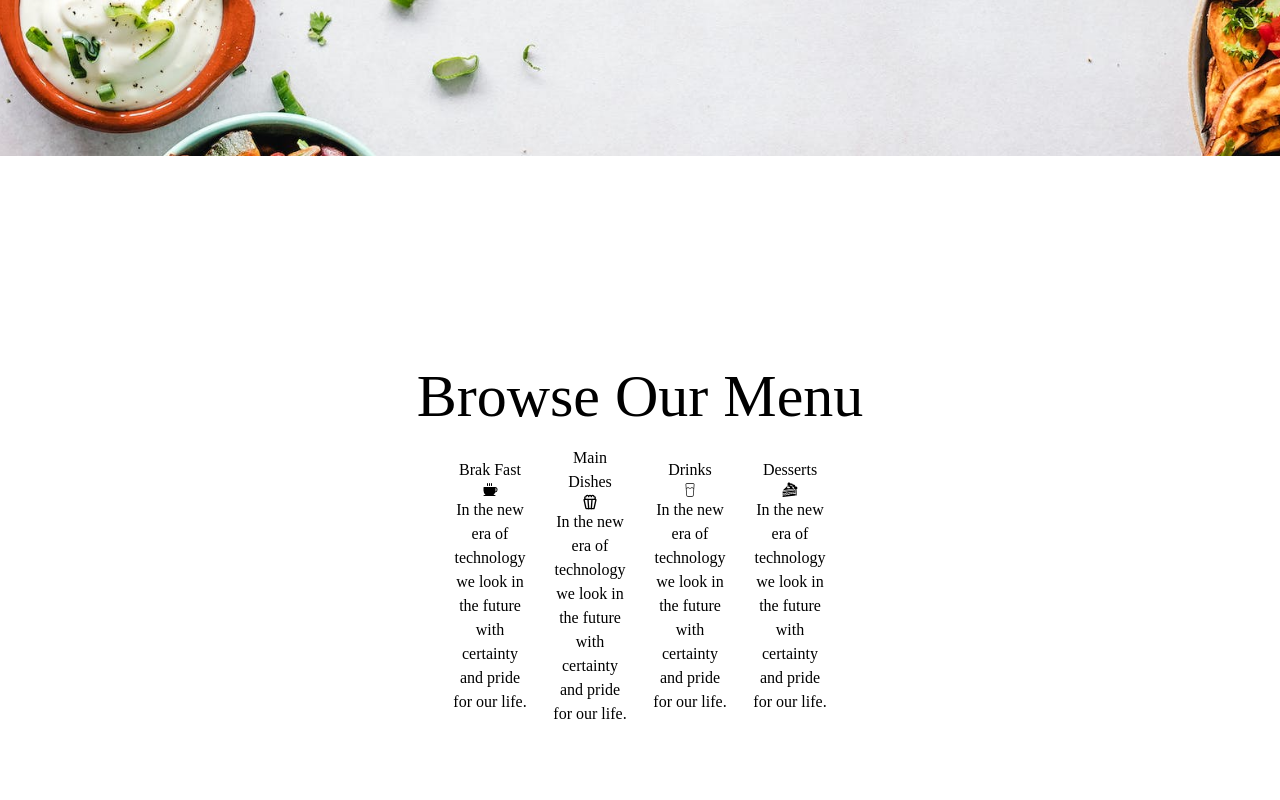
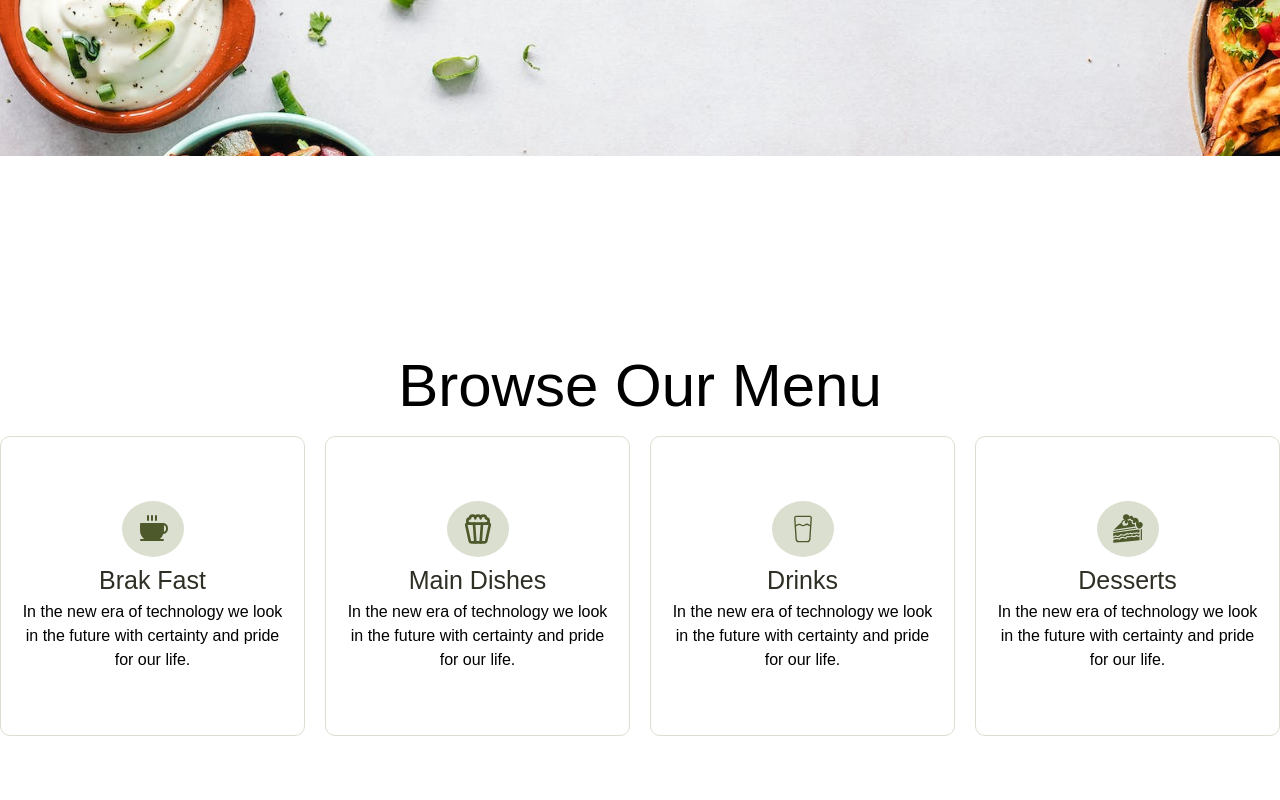
Before and after one commit to ZAINKHAN25/kolachi-resturant, a Next.js app: page / in a window 1280 px wide. Shown: the part 620-1420 px from the top of the page. Built offline with nearby package versions, Linux system fonts and the light colour scheme.

Commit message:
Browse our menu is on working.

```diff
--- a/src/app/components/SubLandingSection/index.jsx
+++ b/src/app/components/SubLandingSection/index.jsx
@@ -43,8 +43,8 @@ function SubLandingSection() {
                     {
                         dummyData.map((item, index) => (
                             <div className='menu-item' key={index}>
-                                <h2>{item.name}</h2>
                                 <span>{item.icon}</span>
+                                <h1>{item.name}</h1>
                                 <p>In the new era of technology we look in the future with certainty and pride for our life.</p>
                             </div>
                         ))
--- a/src/app/globals.css
+++ b/src/app/globals.css
@@ -13,7 +13,7 @@
   padding: 0;
   margin: 0;
   box-sizing: border-box;
-  font-family: "Playfair Display", "san-serif";
+  font-family: sans-serif !important;
 }
 
 /* Custom scrollbar styles */
@@ -26,14 +26,13 @@ body::-webkit-scrollbar-track {
 }
 
 body::-webkit-scrollbar-thumb {
-  background-color: #AD343E;
+  background-color: #ad343e;
   border-radius: 10px;
 }
 
 body::-webkit-scrollbar-thumb:hover {
   background-color: #ad343ecc;
 }
-
 
 /* Landing page styles */
 .LandingPageDiv {
@@ -66,13 +65,32 @@ body::-webkit-scrollbar-thumb:hover {
   justify-content: center;
   align-items: center;
   gap: 20px;
-  margin: 20px auto;;
+  margin: 20px auto;
 }
 
-.menu-item{
+.menu-item {
   display: flex;
   justify-content: center;
   align-items: center;
   flex-direction: column;
-  width: 80px;
+  width: 500px;
+  min-height: 300px;
+  border: 1px solid #DBDFD0;
+  border-radius: 10px;
+  padding: 20px 15px;
 }
+
+.menu-item span{
+  font-size: 32px;
+  margin-bottom: 5px;
+  border-radius: 50%;
+  background-color: #DBDFD0;
+  padding: 12px 15px;
+  color: #4D592B;
+}
+
+.menu-item h1{
+  color: #2C2F24;
+  font-weight: 530;
+  font-size: 25px;
+}
```
Lines whose indentation alone changed are shown as unchanged.
